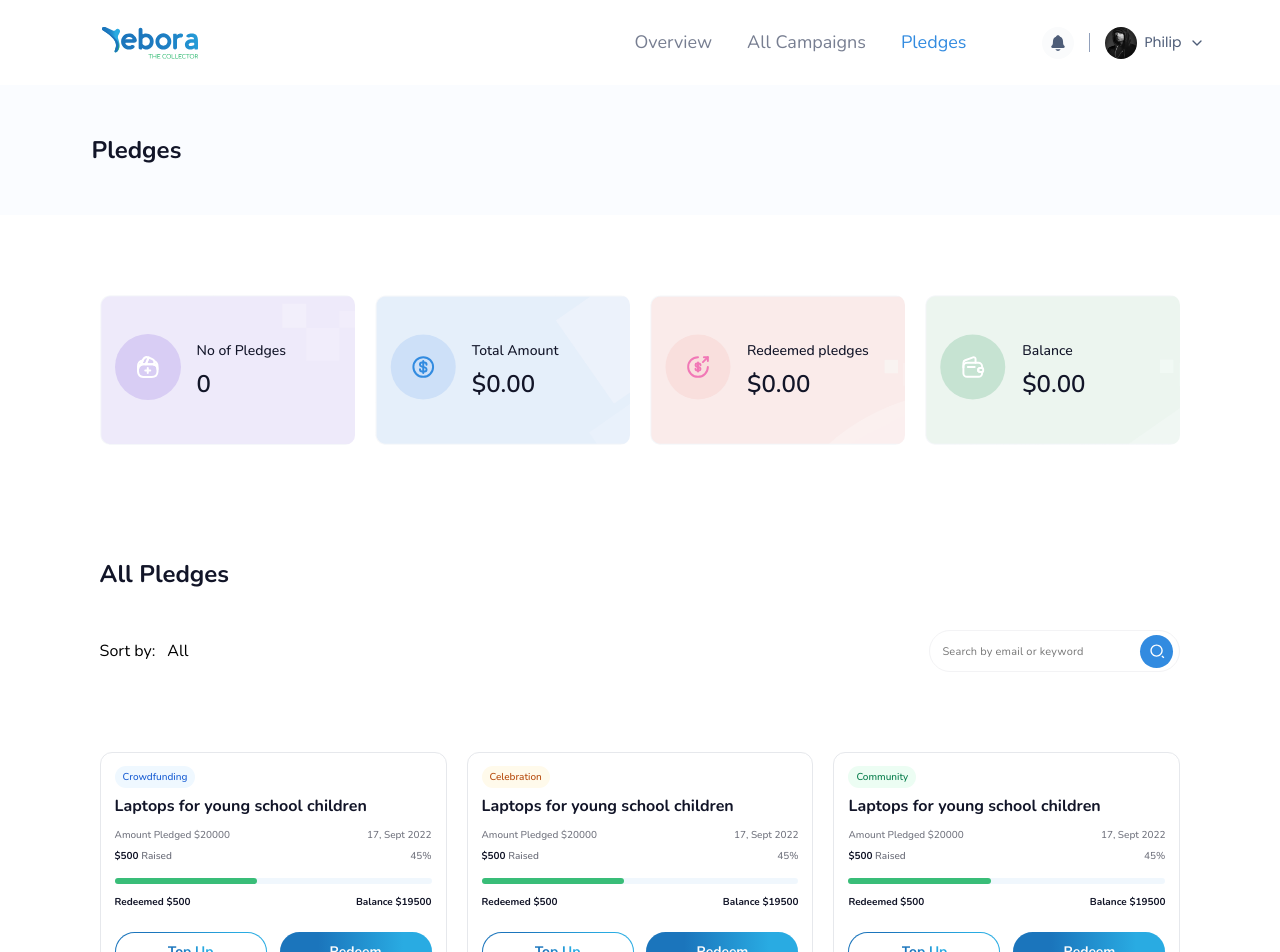
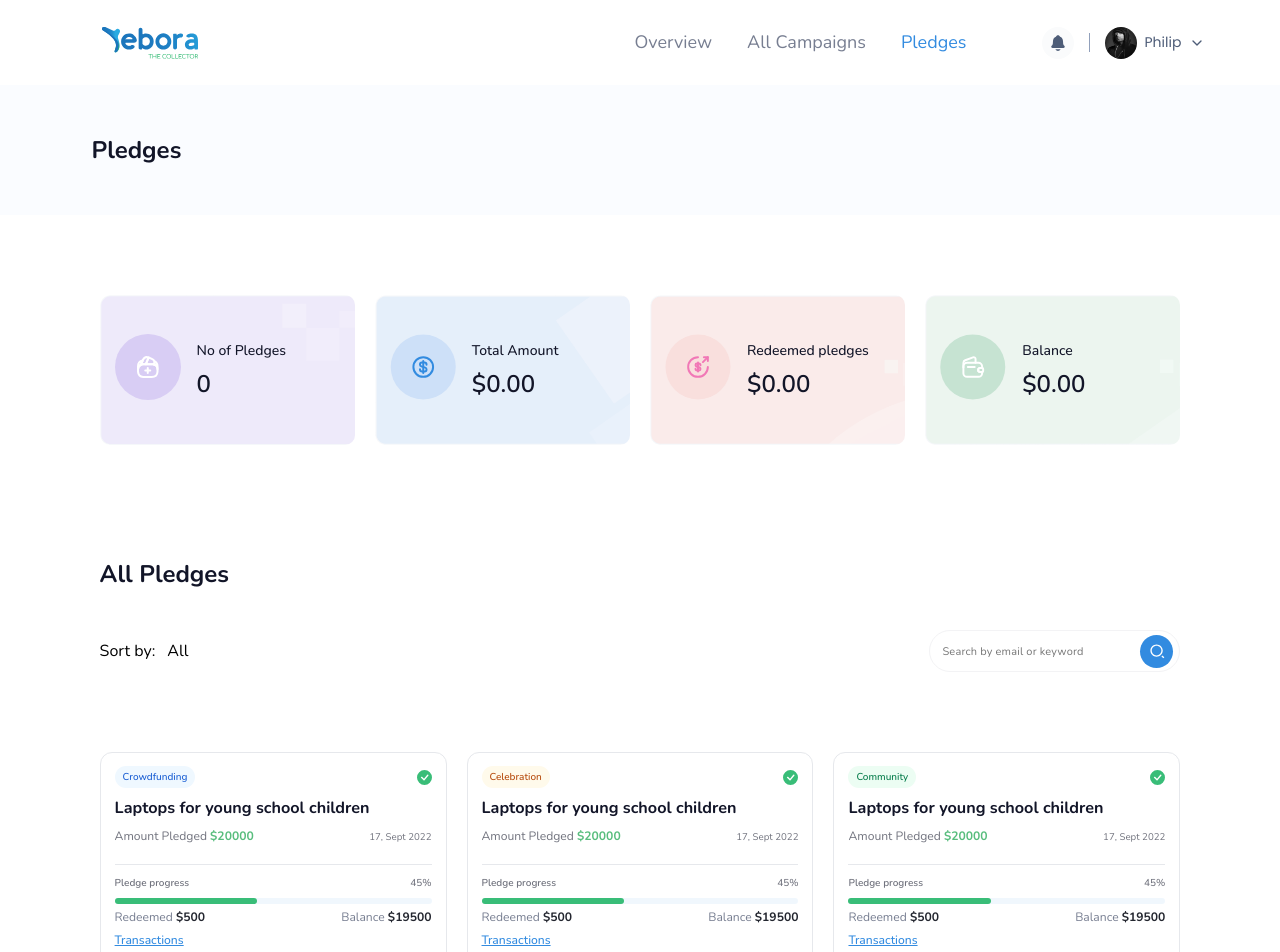
Before and after one commit to elijahthis/yebora-next, a Next.js app: page /pledges in a window 1280 px wide. Shown: the top 952 px of the page. Built offline with nearby package versions, Linux system fonts and the light colour scheme.

Commit message:
pledge card

```diff
--- a/components/PledgeCard/PledgeCard.module.scss
+++ b/components/PledgeCard/PledgeCard.module.scss
@@ -7,7 +7,11 @@
 	padding: 13px 14px;
 
 	&__tag {
-		margin-bottom: 0.5rem;
+		display: flex;
+		flex-direction: row;
+		align-items: center;
+		justify-content: space-between;
+		margin-bottom: 11.5px;
 
 		p {
 			font-weight: 500;
@@ -21,22 +25,53 @@
 
 	&__title {
 		font-weight: 700;
-		font-size: 16px;
-		line-height: 21px;
+		font-size: 16.1863px;
+		line-height: 17px;
 		color: #121528;
-		margin-bottom: 0.5rem;
+		margin-bottom: 10px;
 	}
 
-	&__spaceBetween {
+	&__pledgeRow {
 		display: flex;
 		flex-direction: row;
 		align-items: center;
 		justify-content: space-between;
 
-		font-weight: 500;
+		font-weight: 400;
+		font-size: 12.1397px;
+		line-height: 19px;
+		color: #71737e;
+		padding-bottom: 18px;
+		border-bottom: 1px solid #e6e8ec;
+
+		span {
+			color: #58bd7d;
+			font-weight: 700;
+			font-size: 12.1397px;
+			line-height: 19px;
+		}
+
+		& > :last-child {
+			font-size: 9.71179px;
+			line-height: 19px;
+		}
+	}
+
+	&__progressStuff {
+		display: flex;
+		flex-direction: row;
+		align-items: center;
+		justify-content: space-between;
+
+		font-weight: 600;
 		font-size: 10px;
 		line-height: 21px;
 		color: #71737e;
+		padding-top: 0.5rem;
+
+		& > :last-child {
+			font-weight: 500;
+		}
 	}
 
 	&__amountRaised {
@@ -56,8 +91,35 @@
 	}
 
 	&__progress {
-		margin-bottom: 0.5rem;
-		margin-top: 11px;
+		margin: 4px 0;
+	}
+
+	&__moneyStuff {
+		display: flex;
+		flex-direction: row;
+		align-items: center;
+		justify-content: space-between;
+
+		font-weight: 400;
+		font-size: 12.1397px;
+		line-height: 19px;
+		color: #777e91;
+		margin-bottom: 4px;
+
+		span {
+			font-weight: 700;
+			color: #23262f;
+		}
+	}
+
+	&__transactions {
+		font-weight: 500;
+		font-size: 12.1397px;
+		line-height: 19px;
+		text-decoration-line: underline;
+		color: #328be0;
+		cursor: pointer;
+		width: max-content;
 	}
 
 	&__buttons {
--- a/components/PledgeCard/index.tsx
+++ b/components/PledgeCard/index.tsx
@@ -1,6 +1,7 @@
 import styles from "./PledgeCard.module.scss";
 import Image from "next/image";
 import { BiTimeFive } from "react-icons/bi";
+import { BsCheckCircleFill } from "react-icons/bs";
 import ProgressBar from "../ProgressBar";
 
 interface PledgeCardProps {
@@ -37,18 +38,17 @@ const PledgeCard = ({ campaignData }: PledgeCardProps) => {
 				>
 					{campaignData.type}
 				</p>
+				<BsCheckCircleFill size={15} color="#39BD78" />
 			</div>
 			<h5 className={styles.PledgeCard__title}>{campaignData.title}</h5>
-			<div className={styles.PledgeCard__spaceBetween}>
+			<div className={styles.PledgeCard__pledgeRow}>
 				<p>
 					Amount Pledged <span>${campaignData.amountPledged}</span>
 				</p>
 				<p>{campaignData.datePledged}</p>
 			</div>
-			<div className={styles.PledgeCard__spaceBetween}>
-				<p className={styles.PledgeCard__amountRaised}>
-					<span>${campaignData.amountPaid}</span> Raised
-				</p>
+			<div className={styles.PledgeCard__progressStuff}>
+				<p className={styles.PledgeCard__amountRaised}>Pledge progress</p>
 				<p className={styles.PledgeCard__progressPercent}>
 					{campaignData.progressPercent}%
 				</p>
@@ -56,16 +56,16 @@ const PledgeCard = ({ campaignData }: PledgeCardProps) => {
 			<div className={styles.PledgeCard__progress}>
 				<ProgressBar val={campaignData.progressPercent} />
 			</div>
-			<div className={styles.PledgeCard__spaceBetween}>
-				<p className={styles.PledgeCard__amountRaised}>
-					<span>Redeemed ${campaignData.amountPaid}</span>
+			<div className={styles.PledgeCard__moneyStuff}>
+				<p>
+					Redeemed <span>${campaignData.amountPaid}</span>
 				</p>
-				<p className={styles.PledgeCard__amountRaised}>
-					<span>
-						Balance ${campaignData.amountPledged - campaignData.amountPaid}
-					</span>
+				<p>
+					Balance{" "}
+					<span>${campaignData.amountPledged - campaignData.amountPaid}</span>
 				</p>
 			</div>
+			<p className={styles.PledgeCard__transactions}>Transactions</p>
 			<div className={styles.PledgeCard__buttons}>
 				<button
 					className={`${styles.PledgeCard__buttons__button} ${styles["PledgeCard__buttons__button--outline"]}`}
```
